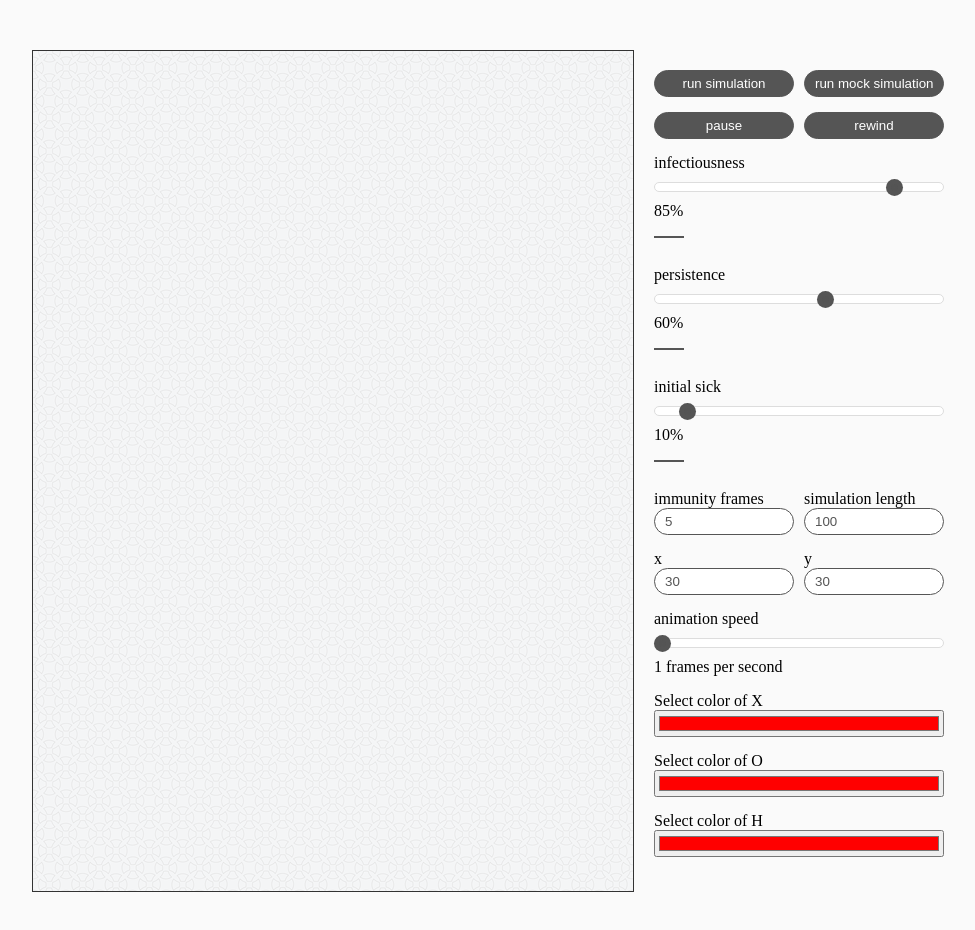
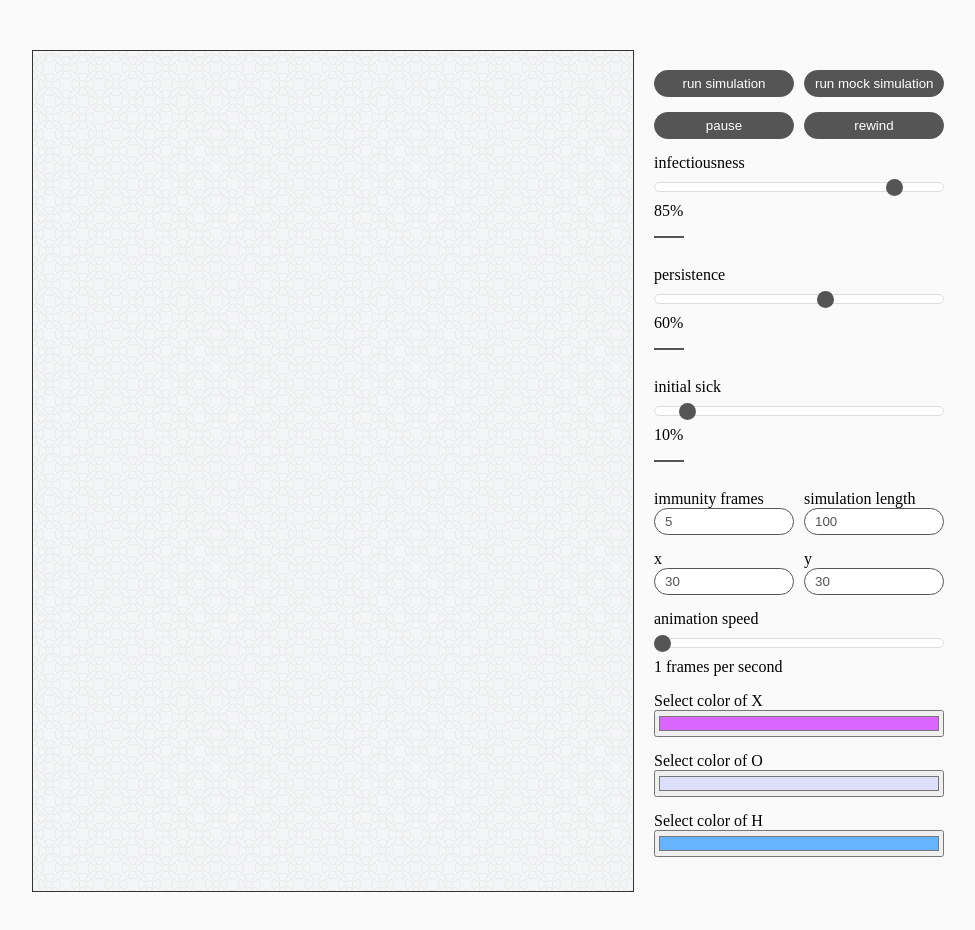
Before and after one commit to najder-k/testing, a website: page index.html in a window 1280 px wide. Shown: the whole page, without its empty margins (142-1117 px from the left). Drawn offline with nearby package versions, Linux system fonts and the light colour scheme.

Commit message:
init vals

```diff
--- a/index.html
+++ b/index.html
@@ -71,15 +71,15 @@
         </div>
         <div class="input__single">
           <label>Select color of X</label>
-          <input type="color" name="X" value="#ff0000">
+          <input type="color" name="X" value="#D966FF">
         </div>
         <div class="input__single">
             <label>Select color of O</label>
-            <input type="color" name="O" value="#ff0000">
+            <input type="color" name="O" value="#DEDEFF">
           </div>
           <div class="input__single">
               <label>Select color of H</label>
-              <input type="color" name="H" value="#ff0000">
+              <input type="color" name="H" value="#66B3FF">
             </div>
       </form>
     </div>
```
